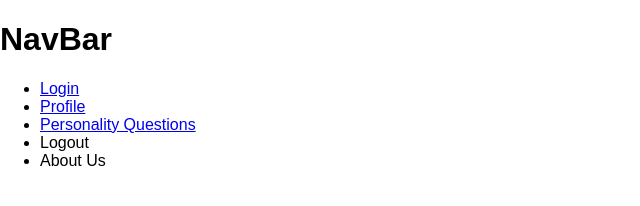
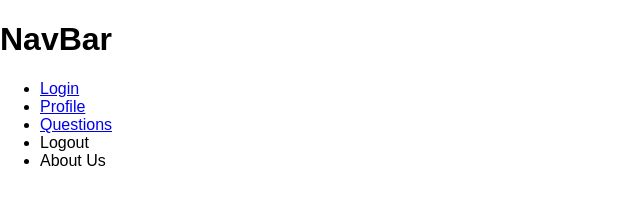
Before and after one commit to AxSch/Vyou, a React app in the folder frontend/: page / in a window 1280 px wide. Shown: the top 206 px of the page, without its empty margins (0-640 px from the left). Built offline with nearby package versions, Linux system fonts and the light colour scheme.

Commit message:
refact: Changed Link text

```diff
--- a/frontend/src/components/HomePage/HomePage.js
+++ b/frontend/src/components/HomePage/HomePage.js
@@ -16,7 +16,7 @@ class HomePage extends Component {
           <ul>
             <li><Link to="/accounts/login">Login</Link></li>
             <li><Link to="/accounts/profile">Profile</Link></li>
-            <li><Link to="/questions/personality">Personality Questions</Link></li>
+            <li><Link to="/questions">Questions</Link></li>
             <li>Logout</li>
             <li>About Us</li>
           </ul>
```
